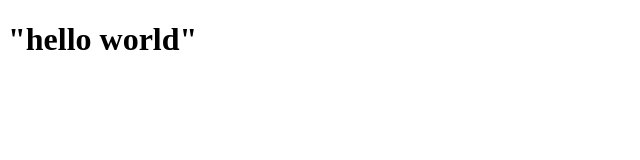
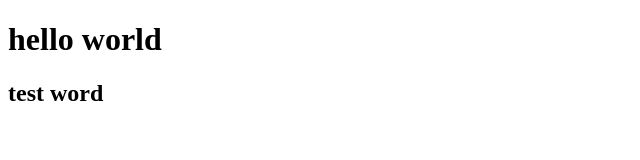
Before and after one commit to kkyes1210/kkyes1210.github.io, a plain HTML site: page index.html in a window 1280 px wide. Shown: the whole page, without its empty margins (0-640 px from the left). Drawn offline with Linux system fonts and the light colour scheme.

Commit message:
Update index.html
test2

```diff
--- a/index.html
+++ b/index.html
@@ -6,6 +6,7 @@
     <title>Momentum App</title>
   </head>
   <body>
-    <h1>"hello world"</h1>
+    <h1>hello world</h1>
+    <h2>test word</h2>
   </body>
 </html>
```
